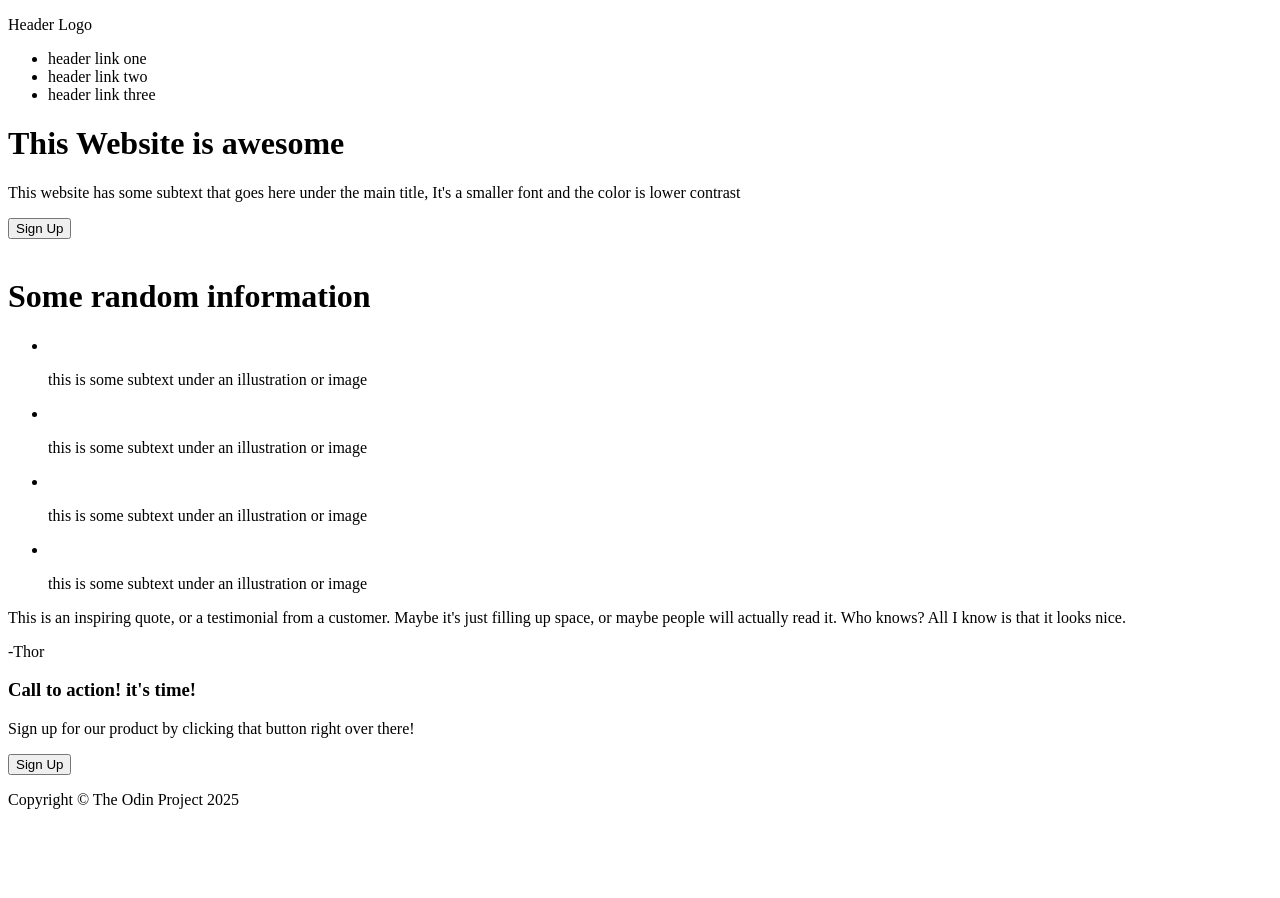
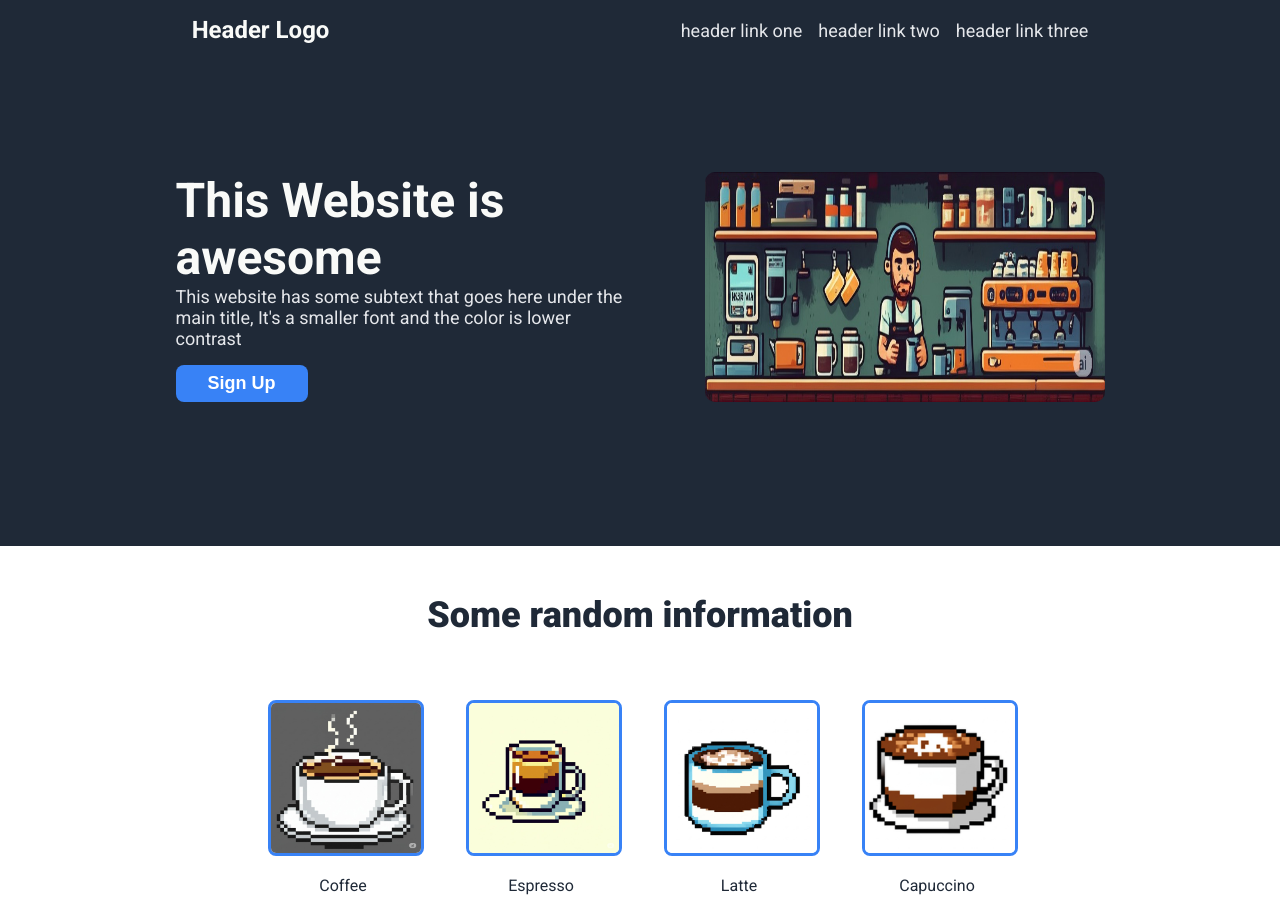
Before and after one commit to AhmedAbdulla22/Landing-Page, a plain HTML site: page index.html in a window 1280 px wide. Shown: the top 898 px of the page. Before the commit the page ends 825 px from the top, so only its background shows below. Drawn offline with Linux system fonts and the light colour scheme.

Commit message:
give the structure style from the the given infos
it kinda been challenging teeny tiny challenge but cool one

```diff
--- /dev/null
+++ b/index.css
@@ -0,0 +1,162 @@
+@import url('https://fonts.googleapis.com/css2?family=Outfit:wght@100..900&family=Roboto:ital,wght@0,100..900;1,100..900&display=swap');
+
+* {
+    margin: 0;
+    padding: 0;
+}
+
+body {
+    font-family: Roboto,serif;
+    margin: inherit;
+    padding: inherit;
+    box-sizing: border-box;
+}
+
+.hero-section , .footer{
+    background-color: #1F2937;
+    padding: 16px;
+}
+
+.header {
+    display: flex;
+    justify-content: space-around;
+    align-items: center;
+}
+
+
+.content {
+    display: flex;
+    justify-content: space-around;
+    gap: 16px;
+    margin: 128px;
+}
+
+.content .information {
+    max-width: 450px;
+}
+
+.content img {
+    width: 400px;
+    height: auto;
+    border-radius: 10px;
+}
+
+.information .main-text {
+    font-size: 48px;
+    color: #F9FAF8;
+    font-weight: bold;
+}
+
+.information .secondery-text {
+    color: #E5E7EB;
+    font-size: 18px;
+    margin-bottom: 16px;
+}
+
+.header .logo.text {
+    color: #F9FAF8;
+    font-size: 24px;
+    font-weight: bold;
+}
+
+.header .links {
+    display: flex;
+    list-style-type: none;
+    font-size: 18px;
+    gap: 16px;
+    color: #E5E7EB;
+}
+
+.button.sign-up {
+    background-color:#3882F6;
+    padding: 8px 32px;
+    color: white;
+    font-size: 18px;
+    font-weight: 600;
+    border-radius: 8px;
+    border: none;
+    cursor: pointer;
+}
+
+.information-section , .quote-section{
+    display: flex;
+    flex-direction: column;
+    align-items: center;
+    padding: 48px;
+}
+
+.information-section h1{
+    font-size: 36px;
+    color:#1F2937;
+    font-weight: 900;
+    margin-bottom: 64px;
+}
+
+.information-section img{
+    border: solid #3882F6;
+    border-radius: 8px;
+    width: 150px;
+    height: 150px;
+    margin-bottom: 16px;
+}
+
+.information-section .information-items {
+    display: flex;
+    justify-content: center;
+    list-style-type: none;
+    margin-bottom: 64px;
+    gap: 48px;
+    color: #1F2937;
+    text-align: center;
+}
+
+.information-items .item {
+    max-width: 150px;
+}
+
+.quote-section {
+    background-color: #E5E7EB;
+    justify-content: center;
+    padding: 100px 200px;
+}
+
+.quote-section #quote {
+    font-size: 36px;
+    font-weight:300;
+    font-style: italic;
+    color: #1F2937;
+}
+
+.quote-section #author {
+    font-size: 24px;
+    font-weight: 500;
+    color: #1F2937;
+    align-self: flex-end;
+}
+
+.call-to-action-section {
+    padding: 100px 200px;
+}
+
+.call-to-action-section .container {
+    display: flex;
+    align-items: center;
+    justify-content: space-between;
+    background-color: #3882F6;
+    padding: 32px 64px;
+    color: white;
+    border-radius: 8px;
+    flex: 1;
+}
+
+.call-to-action-section .button {
+    border: solid white;
+    background-color: #3882F6;
+    text-wrap: nowrap;
+}
+
+.footer {
+    color: #E5E7EB;
+    text-align: center;
+    padding: 32px;
+}
--- a/index.html
+++ b/index.html
@@ -4,81 +4,76 @@
     <meta charset="UTF-8">
     <meta name="viewport" content="width=device-width, initial-scale=1.0">
     <title>Document</title>
+    <link href="index.css" rel="stylesheet">
 </head>
 <body>
-    <div class="header-section">
+    <div class="hero-section">
         <div class="header">
-            <div class="left">
-                <p>Header Logo</p>
-            </div>
+                <p class="logo text">Header Logo</p>
 
-            <div class="right">
-                <ul>
+                <ul class="links">
                     <li><span>header link one</span></li>
                     <li><span>header link two</span></li>
                     <li><span>header link three</span></li>
                 </ul>
         </div>
-        </div>
 
         <div class="content">
-            <div class="left">
-                <h1>
+            <div class="information">
+                <p class=" main-text">
                     This Website is awesome
-                </h1>
-                <p>This website has some subtext that goes here under the main title, It's a smaller font and the color is lower contrast</p>
+                </p>
+                <p class=" secondery-text">This website has some subtext that goes here under the main title, It's a smaller font and the color is lower contrast</p>
                 <button class="button sign-up">Sign Up</button>
             </div>
 
-            <div class="right">
-                <img href="" alt="">
-            </div>
+            <img src="./images/coffee-banner.jpg" alt="pixled coffee image">
         </div>
     </div>
 
     <div class="information-section">
         <h1>Some random information</h1>
 
-        <div class="information-items">
-            <ul>
+
+        <ul class="information-items">
             <li class="item">
                 <div>
-                        <img src="" alt="">
-                        <p>this is some subtext under an illustration or image</p>
+                    <img src="./images/coffee.jpg" alt="a cup of coffee">
+                    <p>Coffee</p>
                 </div>
             </li>
             <li class="item">
                 <div>
-                        <img src="" alt="">
-                        <p>this is some subtext under an illustration or image</p>
+                    <img src="./images/espresso.jpeg" alt="a cup of espresso">
+                    <p>Espresso</p>
                 </div>
             </li>
             <li class="item">
                 <div>
-                        <img src="" alt="">
-                        <p>this is some subtext under an illustration or image</p>
+                    <img src="./images/latte.jpeg" alt="a cup of espresso">
+                    <p>Latte</p>
                 </div>
             </li>
             <li class="item">
                 <div>
-                        <img src="" alt="">
-                        <p>this is some subtext under an illustration or image</p>
+                    <img src="./images/capuccino.jpeg" alt="a cup of capuccino">
+                    <p>Capuccino</p>
                 </div>
             </li>
         </ul>
     </div>
-    </div>
 
     <div class="quote-section">
-        <p class="quote">
+        <p id="quote">
             This is an inspiring quote, or a testimonial from a customer. Maybe it's just filling up space, or maybe people will actually read it. Who knows? All I know is that it looks nice.
         </p>
-        <p class="author">
-            -Thor
+        <p id="author">
+            - probably someone
         </p>
     </div>
 
     <div class="call-to-action-section">
+        <div class="container">
             <div class="left">
                 <h3>Call to action! it's time!</h3>
                 <p>
@@ -90,6 +85,7 @@
                 <button class="button sign-up">Sign Up</button>
             </div>
         </div>
+    </div>
 
     <div class="footer">
         <p>Copyright &copy; The Odin Project 2025</p>
```
Also changed, not shown: images/capuccino.jpeg (added), images/coffee-banner.jpg (added), images/coffee.jpg (added), images/espresso.jpeg (added), images/latte.jpeg (added). Lines whose indentation alone changed are shown as unchanged.
